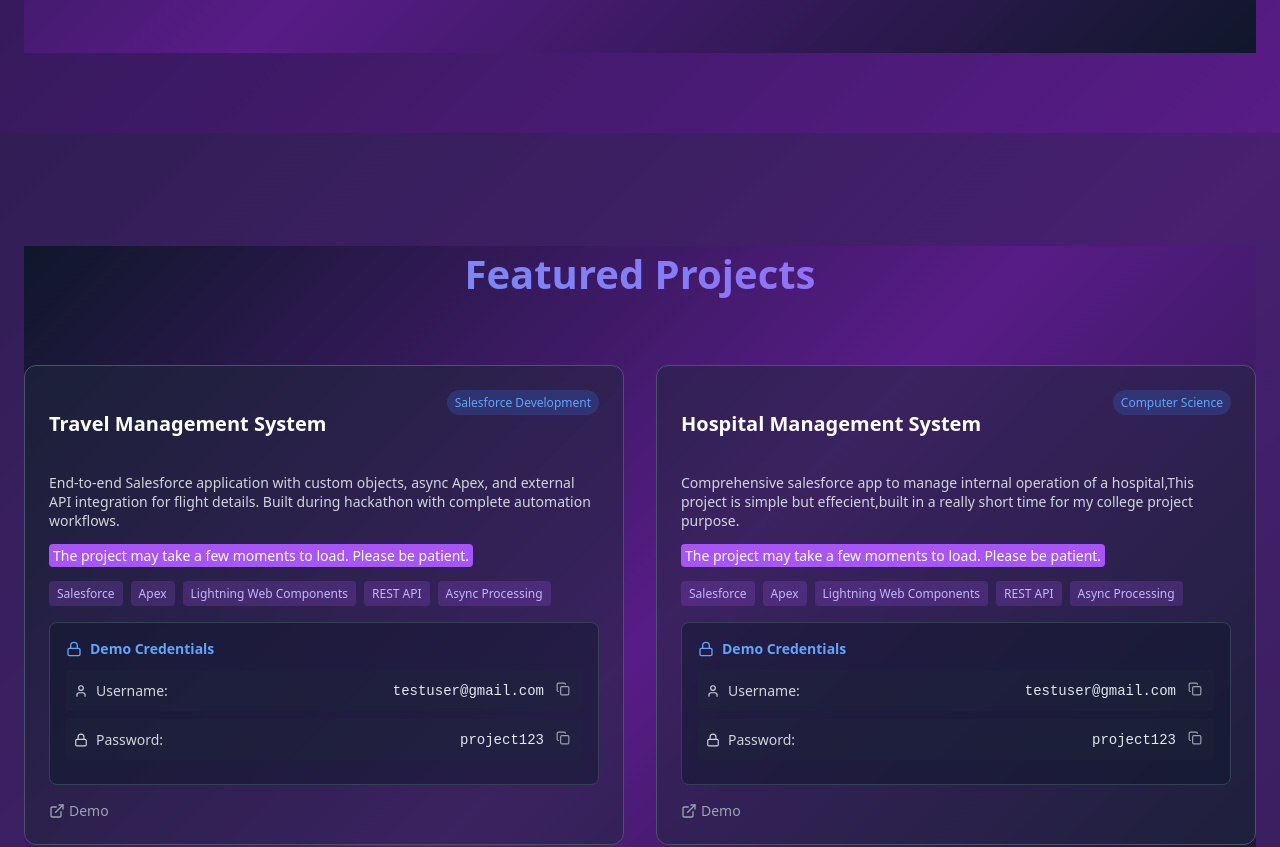
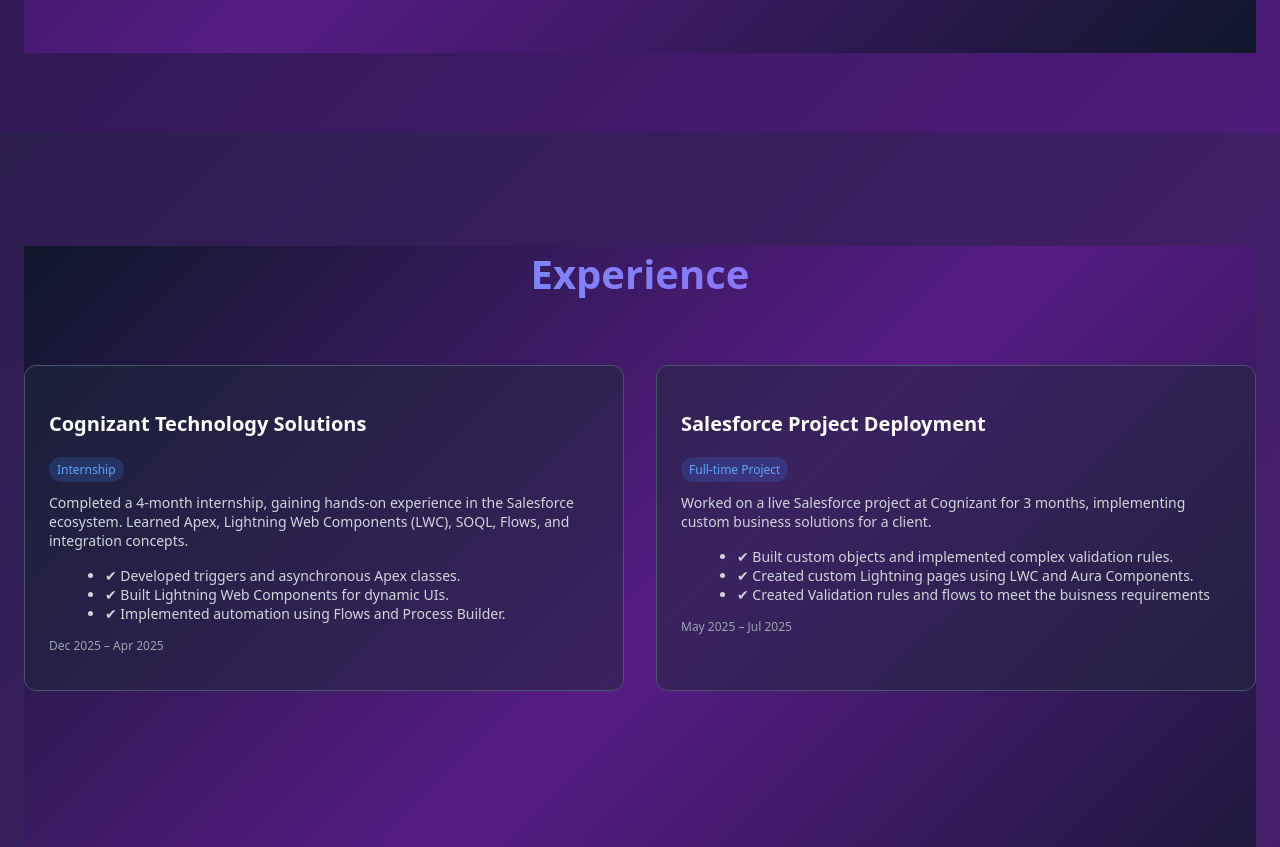
Before and after one commit to Naveens-tech-projects/react_portfolio, a React (Create React App) app: page / in a window 1280 px wide. Shown: the part 1660-2507 px from the top of the page. Built offline with nearby package versions, Linux system fonts and the light colour scheme.

Commit message:
Update App.js

```diff
--- a/src/App.js
+++ b/src/App.js
@@ -476,6 +476,47 @@
         </div>
       </section>
 
+      {/* Experience Section */}
+<section id="experience" style={styles.sectionAlt}>
+  <div style={styles.container}>
+    <h2 style={styles.sectionTitle}>Experience</h2>
+    <div style={{ ...styles.grid, ...styles.gridCols2 }}>
+
+      {/* Internship Experience */}
+      <div style={styles.card}>
+        <h3 style={styles.cardTitle}>Cognizant Technology Solutions</h3>
+        <span style={styles.badge}>Internship</span>
+        <p style={styles.cardDescription}>
+          Completed a 4-month internship, gaining hands-on experience in the Salesforce ecosystem.
+          Learned Apex, Lightning Web Components (LWC), SOQL, Flows, and integration concepts.
+        </p>
+        <ul style={{ color: '#d1d5db', fontSize: '0.875rem', marginLeft: '1rem' }}>
+          <li>✔ Developed triggers and asynchronous Apex classes.</li>
+          <li>✔ Built Lightning Web Components for dynamic UIs.</li>
+          <li>✔ Implemented automation using Flows and Process Builder.</li>
+        </ul>
+        <p style={{ fontSize: '0.75rem', color: '#9ca3af', marginTop: '0.5rem' }}>Dec 2025 – Apr 2025</p>
+      </div>
+
+      {/* Project Deployment */}
+      <div style={styles.card}>
+        <h3 style={styles.cardTitle}>Salesforce Project Deployment</h3>
+        <span style={styles.badge}>Full-time Project</span>
+        <p style={styles.cardDescription}>
+          Worked on a live Salesforce project at Cognizant for 3 months, implementing custom business solutions for a client.
+        </p>
+        <ul style={{ color: '#d1d5db', fontSize: '0.875rem', marginLeft: '1rem' }}>
+          <li>✔ Built custom objects and implemented complex validation rules.</li>
+          <li>✔ Created custom Lightning pages using LWC and Aura Components.</li>
+          <li>✔ Created Validation rules and flows to meet the buisness requirements</li>
+        </ul>
+        <p style={{ fontSize: '0.75rem', color: '#9ca3af', marginTop: '0.5rem' }}>May 2025 – Jul 2025</p>
+      </div>
+    </div>
+  </div>
+</section>
+
+
       {/* Projects Section */}
       <section id="projects" style={styles.sectionAlt}>
         <div style={styles.container}>
@@ -551,7 +592,7 @@
                 </div>
 
                 <div style={styles.projectLinks}>
-                  <a href={project.demo} style={styles.projectLink} target="_blank" rel="noopener noreferrer"  onClick={(e) => e.stopPropagation()}>
+                  <a href={project.demo} style={styles.projectLink} target="_blank" rel="noopener noreferrer"  onClick={(e) => e.stopPropagation()} >
                     <ExternalLink size={16} />
                     <span>Demo</span>
                   </a>
```
